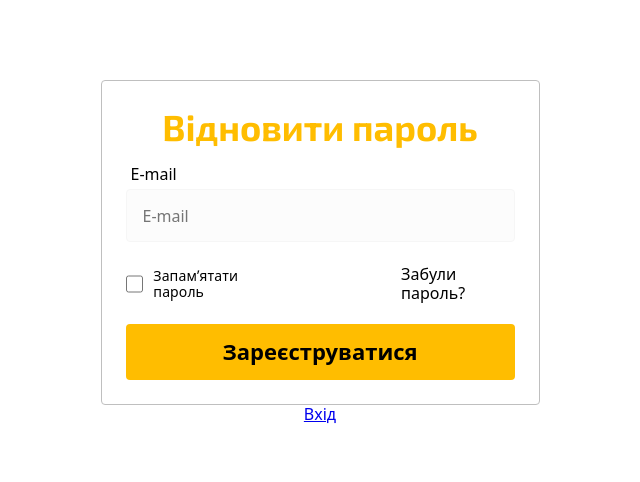
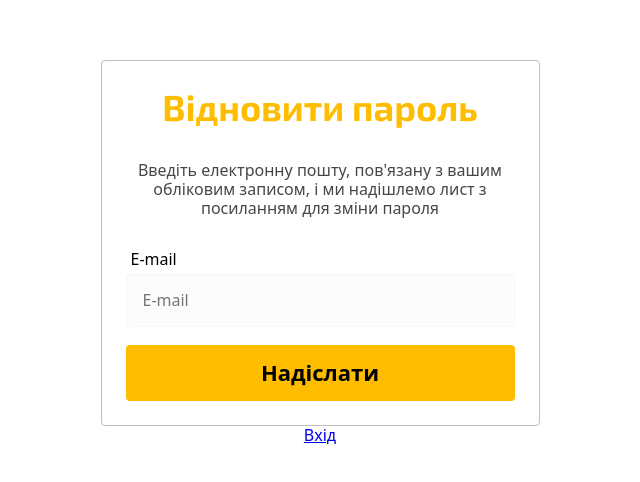
Before and after one commit to baza-trainee/feeda2.0, a React (Vite) app: page /forgot-pass in a window 1280 px wide. Shown: the part 148-630 px from the top of the page, without its empty margins (320-960 px from the left). Built offline with nearby package versions, Linux system fonts and the light colour scheme.

Commit message:
fix: fixed form auth

```diff
--- a/src/components/UI/AuthForm/AuthForm.jsx
+++ b/src/components/UI/AuthForm/AuthForm.jsx
@@ -1,5 +1,5 @@
 import React from 'react'
-import { Title } from '../EmailInputUI/EmailInput.styled'
+
 import LoginInput from '../LoginInput/LoginInput'
 import PasswordInput from '../PasswordInput/PasswordInput'
 import ButtonUI from '../Button/ButtonUI'
@@ -8,6 +8,7 @@ import EmailInput from '../EmailInputUI/EmailInput'
 import AuthTitle from '../AuthTitle/AuthTitle'
 import { AuthContainer, FormContainer, FormStyled } from './AuthForm.styled'
 import { NavLink, useLocation } from 'react-router-dom'
+import { DescrStyled } from '../AuthTitle/AuthTitle.styled'
 
 const AuthForm = () => {
   const {pathname} =useLocation();
@@ -27,20 +28,31 @@ const AuthForm = () => {
       pathname === "/login" && <AuthTitle>Вхід</AuthTitle>
     }
     {
-      pathname === "/forgot-pass" && <AuthTitle>Відновити пароль</AuthTitle>
+      pathname === "/forgot-pass" && <>
+      <AuthTitle>Відновити пароль</AuthTitle>
+      <DescrStyled>
+Введіть електронну пошту, пов'язану з вашим обліковим записом, і ми надішлемо лист з посиланням для зміни пароля
+      </DescrStyled>
+
+      </>
+
     }
+
 <FormStyled>
-{pathname === "/register" || pathname === "/login"  && <LoginInput title={"Логін"}/>}
-{pathname === "/register" ||
-pathname === "/forgot-pass" && <EmailInput title={'E-mail'}/> }
+{(pathname === "/register" || pathname === "/login")  && <LoginInput title={"Логін"}/>}
+{(pathname === "/register" ||
+pathname === "/forgot-pass") && <EmailInput title={'E-mail'}/> }
   {pathname !== "/forgot-pass" && <PasswordInput title={"Пароль"}/>}
   {pathname === "/register" && <PasswordInput title={"Повторіть пароль"}/>}
-  <CheckboxUI/>
-  <ButtonUI disabled={false} clickFunc={submitForm}/>
+  {pathname !=="/forgot-pass" && <CheckboxUI path={pathname}/>}
+  {pathname === "/register" && <ButtonUI text = {"Зареєструватись"}  disabled={false} clickFunc={submitForm}/>}
+  {pathname === "/login" && <ButtonUI text = {"Вхід"}  disabled={false} clickFunc={submitForm}/>}
+  {pathname === "/forgot-pass" && <ButtonUI text = {"Надіслати"}  disabled={false} clickFunc={submitForm}/>}
 </FormStyled>
   </FormContainer>
   {pathname ==="/login" && <NavLink to="/register">Зареєструватись</NavLink>}
-  {pathname ==="/register" || pathname ==="/forgot-pass" && <NavLink to="/register">Вхід</NavLink>}
+  {(pathname ==="/register" || pathname ==="/forgot-pass") && <NavLink to="/login">Вхід</NavLink>}
+
   </AuthContainer>
 
 
--- a/src/components/UI/AuthTitle/AuthTitle.styled.jsx
+++ b/src/components/UI/AuthTitle/AuthTitle.styled.jsx
@@ -9,3 +9,13 @@ export const TitleStyled = styled.h1`
 	line-height: var(--title-main-small-lh);
 	margin: 0;
 `;
+
+export const DescrStyled = styled.p`
+	color: #464646;
+	font-family: Exo 2;
+	font-size: var(--body-large-fs);
+	font-weight: var(--body-large-fw);
+	line-height: var(--body-large-lh);
+	letter-spacing: 0px;
+	text-align: center;
+`
--- a/src/components/UI/Button/ButtonUI.jsx
+++ b/src/components/UI/Button/ButtonUI.jsx
@@ -2,14 +2,14 @@
 import React from 'react';
 import { Section, Button } from './ButtonUI.styled';
 
-const ButtonUI = ({disabled=true, clickFunc}) => {
+const ButtonUI = ({text, disabled=true, clickFunc}) => {
   return (
     <Section>
       <Button
         type='button'
         onClick={() => clickFunc()}
         disabled={disabled}>
-        Зареєструватися
+        {text}
       </Button>
     </Section>
   );
--- a/src/components/UI/ChecboxUI/CheckboxUI.jsx
+++ b/src/components/UI/ChecboxUI/CheckboxUI.jsx
@@ -8,7 +8,7 @@ import {
   LinkWrapper,
 } from './CheckboxUI.styled';
 
-const CheckboxUI = () => {
+const CheckboxUI = ({path}) => {
   return (
     <Section>
       <CheckboxWrapper>
@@ -17,7 +17,7 @@ const CheckboxUI = () => {
 
           Запамʼятати пароль</Text>
       </CheckboxWrapper>
-      <LinkWrapper to="/forgot-password">Забули пароль?</LinkWrapper>
+      {path==="/login" && <LinkWrapper to="/forgot-pass">Забули пароль?</LinkWrapper>}
     </Section>
   );
 };
```
